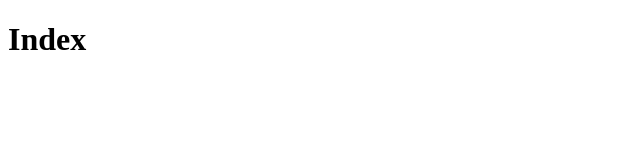
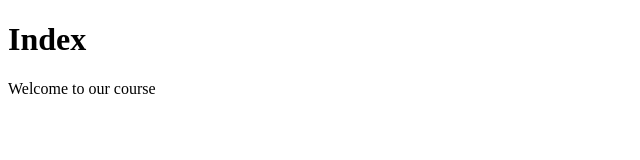
Before and after one commit to nithya0506/Gitfolder, a plain HTML site: page index.html in a window 1280 px wide. Shown: the whole page, without its empty margins (0-640 px from the left). Drawn offline with Linux system fonts and the light colour scheme.

Commit message:
Add welcome content

```diff
--- a/index.html
+++ b/index.html
@@ -7,6 +7,7 @@
 </head>
 <body>
     <h1>Index</h1>
+    <p>Welcome to our course</p>
 
 </body>
 </html>
```
